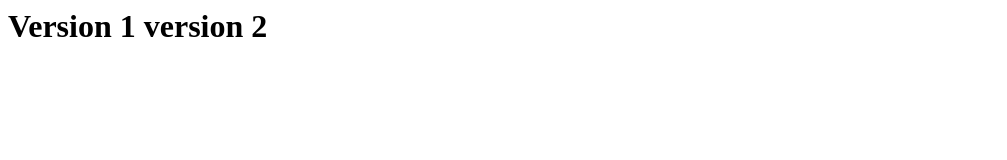
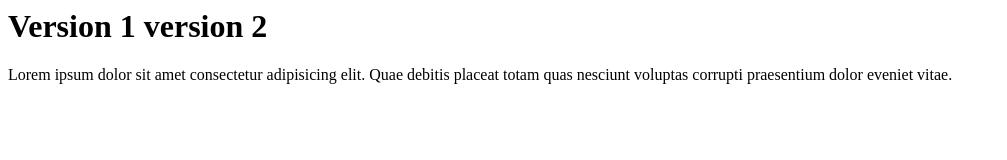
Before and after one commit to Osuolale-Olalekan/git_tutorial, a plain HTML site: page Source/home.html in a window 1280 px wide. Shown: the whole page, without its empty margins (0-1007 px from the left). Drawn offline with Linux system fonts and the light colour scheme.

Commit message:
version 3

```diff
--- a/Source/home.html
+++ b/Source/home.html
@@ -7,6 +7,7 @@
 <body>
 
     <h1>Version 1 version 2</h1>
+    <p>Lorem ipsum dolor sit amet consectetur adipisicing elit. Quae debitis placeat totam quas nesciunt voluptas corrupti praesentium dolor eveniet vitae.</p>
 
 </body>
 </html>
```
